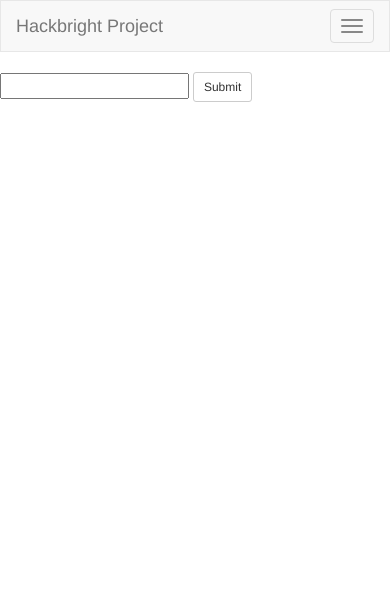
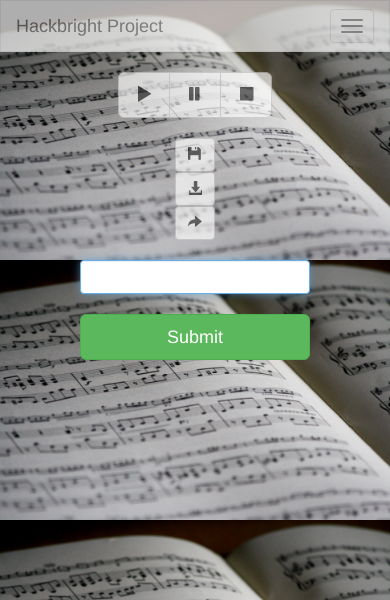
Before and after one commit to minamouse/hackbright-project, a Flask app: page / in a window 390 px wide. Shown: the top 600 px of the page. Run offline with Flask 2, Linux system fonts and the light colour scheme; some libraries are stand-ins or nearby versions.

Commit message:
ajax calls and css

```diff
--- /dev/null
+++ b/static/style.css
@@ -0,0 +1,12 @@
+body {
+    background-size: 100%;
+}
+
+nav {
+    opacity: 0.7;
+}
+
+/*.navbar{
+    background-color: #077E67;
+    border-color: #077E67;
+}*/
--- a/templates/base.html
+++ b/templates/base.html
@@ -1,13 +1,17 @@
 <!DOCTYPE html>
 <html>
   <head>
+    <title>Accompany My Song</title>
     <link rel="icon"
       type="image/png"
       href="http://images.clipartpanda.com/clipart-music-notes-zxTg75XiA.png">
     <link href="https://maxcdn.bootstrapcdn.com/bootstrap/3.3.7/css/bootstrap.min.css" rel="stylesheet">
+    <link href="static/style.css" rel="stylesheet">
     <script src='https://code.jquery.com/jquery.js'></script>
+    <script src="https://maxcdn.bootstrapcdn.com/bootstrap/3.3.7/js/bootstrap.min.js"></script>
   </head>
-  <body>
+
+  <body background='static/sheet-music.jpg'>
     <nav class="navbar navbar-default">
       <div class="container-fluid">
         <!-- Brand and toggle get grouped for better mobile display -->
@@ -28,12 +32,51 @@
               <li><a href='/logout'>Logout</a><li>
               <li><a href='/profile'>{{ session['user'] }}</a><li>
             {% else %}
-              <li><a href="/login">Login</a></li>
+              <li><a href='' data-toggle="modal" data-target="#login_window">Login</a></li>
             {% endif %}
           </ul>
         </div><!-- /.navbar-collapse -->
       </div><!-- /.container-fluid -->
     </nav>
+
+    <div class="container">
+  <!-- Modal -->
+  <div class="modal fade" id="login_window" role="dialog">
+    <div class="modal-dialog">
+
+      <!-- Modal content-->
+      <div class="modal-content">
+        <div class="modal-header">
+          <button type="button" class="close" data-dismiss="modal">&times;</button>
+          <h4 class="modal-title">Login</h4>
+        </div>
+        <div class="modal-body">
+          <p>Enter your login info</p>
+          <form class="form-signin" action='/login' method='POST'>
+      <h2 class="form-signin-heading">Sign in</h2>
+      <label for="inputUserName" class="sr-only">Username</label>
+      <input name='username' type="text" id="inputUserName" class="form-control" placeholder="Username" required autofocus>
+      <label for="inputPassword" class="sr-only">Password</label>
+      <input type="password" name='password' id="inputPassword" class="form-control" placeholder="Password" required>
+
+      <div class="checkbox">
+        <label>
+          <input type="checkbox" value="remember-me"> Remember me
+        </label>
+      </div>
+
+      <button class="btn btn-lg btn-primary btn-block" type="submit">Sign in</button>
+    </form>
+        </div>
+        <div class="modal-footer">
+          <button type="button" class="btn btn-default" data-dismiss="modal">Close</button>
+        </div>
+      </div>
+
+    </div>
+  </div>
+
+</div>
     {% block body %} {% endblock %}
   </body>
 </html>
--- a/templates/index.html
+++ b/templates/index.html
@@ -2,15 +2,60 @@
 
 {% block body %}
 
-<form action='/#' id='melody-input' method='POST'>
-    <input type='text' name='text' id='melody'>
-    <button class="btn btn-sm btn-default" id='mel_submit' type="submit">Submit</button>
-</form>
+<div class="col-xs-8 col-xs-offset-2 col-sm-6 col-sm-offset-3 col-md-4 col-md-offset-4 col-lg-4 col-lg-offset-4 text-center">
 
-<audio id='audio' src=''></audio>
+    <audio id='audio' src=''></audio>
+    <div class='btn-group btn-group-lg' role='group'>
+        <button class='b btn btn-default' id='play' type="button" disabled><span class="glyphicon glyphicon-play"></span></button>
+        <button class='b btn btn-default' id='pause' type="button" disabled><span class="glyphicon glyphicon-pause"></span></button>
+        <button class='b btn btn-default' id='stop' type="button" disabled><span class="glyphicon glyphicon-stop"></span></button>
+    </div><br><br>
 
-<button class='b' id='play' type="button" hidden>Play Audio</button>
-<button class='b' id='pause' type="button" hidden>Pause Audio</button>
+    <button data-toggle="modal" data-target="#name_song" class='b btn btn-default' id='save' type="button" disabled><span class="glyphicon glyphicon-floppy-disk"></span></button>
+    <button class='btn btn-default' id='saved' type="button" style="display: none;" disabled><span class="glyphicon glyphicon-floppy-saved"></span></button>
+
+    <form method="get" action="static/song.mid">
+        <button class='b btn btn-default' id='download' type="submit" disabled><span class="glyphicon glyphicon-download-alt"></span></button>
+    </form>
+
+    <button class='b btn btn-default' id='share' type="button" disabled><span class="glyphicon glyphicon-share-alt"></span></button>
+
+</div>
+
+
+<div class="col-xs-8 col-xs-offset-2 col-sm-6 col-sm-offset-3 col-md-4 col-md-offset-4 col-lg-4 col-lg-offset-4">
+    <br>
+    <form action='/#' id='melody-input' method='POST'>
+        <input type='text' name='text' id='melody' class='form-control' autofocus><br>
+        <button class="btn btn-lg btn-success btn-block" id='mel_submit' type="submit">Submit</button>
+    </form>
+</div>
+
+  <!-- Modal -->
+  <div class="modal fade" id="name_song" role="dialog">
+    <div class="modal-dialog">
+
+      <!-- Modal content-->
+      <div class="modal-content">
+        <div class="modal-header">
+          <button type="button" class="close" data-dismiss="modal">&times;</button>
+          <h4 class="modal-title">Name it before you save it</h4>
+        </div>
+        <div class="modal-body">
+          <p>Would you like to name your new song?</p>
+          <form class='form-inline'>
+            <input type='text' id='name_input' class='form-control mb-2 mr-sm-2 mb-sm-0' autofocus>
+            <button id='name_submit' type='submit' class="btn btn-md btn-success" data-dismiss="modal">Save</button>
+            </form>
+        </div>
+        <div class="modal-footer">
+          <button type="button" class="btn btn-default" data-dismiss="modal">Close</button>
+        </div>
+      </div>
+
+    </div>
+  </div>
+
 
 <script>
 
@@ -25,17 +70,37 @@ $('#pause').on('click', function() {
     x.pause();
 });
 
+$('#stop').on('click', function() {
+    x.pause();
+    x.currentTime = 0;
+});
+
+$('#save').on('click', function() {
+    $('#save').attr('style', "display: none;");
+    $('#saved').attr('style', '');
+});
 
 $('#mel_submit').on('click', function(evt){
     evt.preventDefault();
-    $('.b').attr('hidden', true);
+    $('.b').attr('disabled', true);
     melody = $('#melody').val();
-    console.log(melody);
     $.post('/process_song', {'melody': melody}, function(){
 
         source = 'static/song.wav?random=' + new Date().getTime();
         $('#audio').attr('src', source);
-        $('.b').attr('hidden', false);
+        $('.b').attr('disabled', false);
+        $('#saved').attr('style', "display: none;");
+        $('#save').attr('style', '');
+    });
+});
+
+
+$('#name_submit').on('click', function(evt){
+    evt.preventDefault();
+    var song_name = $('#name_input').val();
+    data = {'name': song_name};
+    $.post('/save', data, function() {
+
     });
 });
 
--- a/templates/profile.html
+++ b/templates/profile.html
@@ -1,4 +1,6 @@
 {% extends 'base.html' %}
+
+<button class='b btn btn-default' id='stop' type="button" hidden><span class="glyphicon glyphicon-floppy-remove"></span></button>
 
 {% block body %}
 {% endblock %}
```
Also changed, not shown: model.py (added, +38 -0 lines), templates/login.html (deleted, +0 -27 lines), static/sheet-music.jpg (added), 2 other files.
